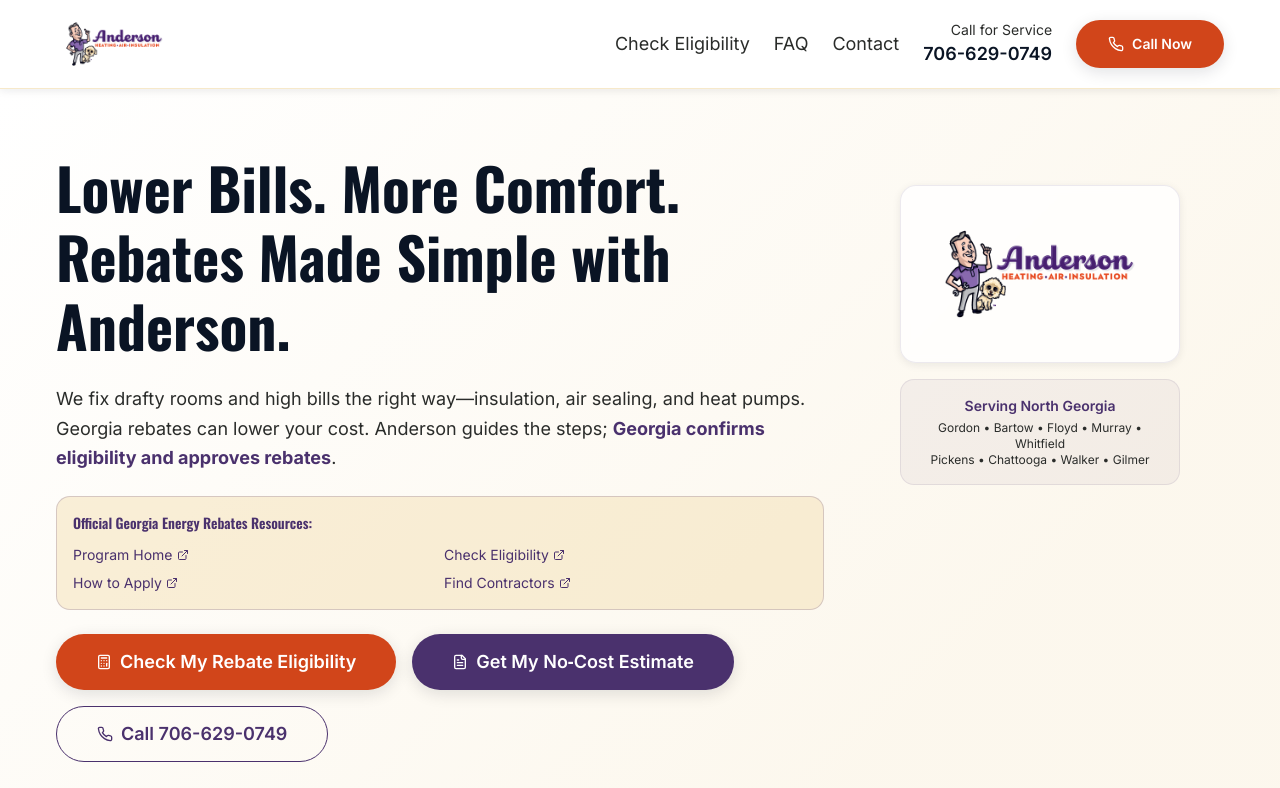
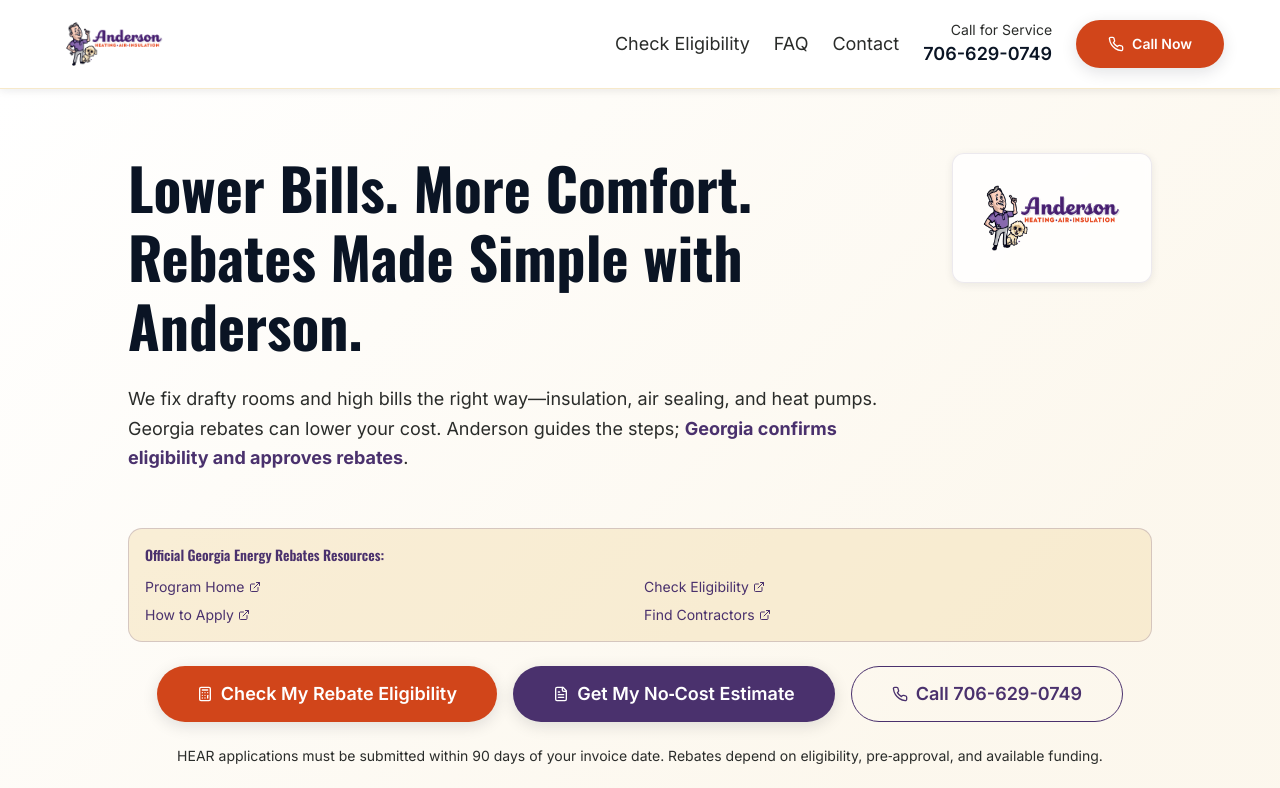
Before and after one commit to shylohchavez/rebate-savvy-anderson, a React (Vite) app: page / in a window 1280 px wide. Shown: the top 788 px of the page. Built offline with nearby package versions, Linux system fonts and the light colour scheme.

Commit message:
Refine hero section layout
Re-evaluate the hero section layout for a more fluid appearance, adjusting spacing and element arrangement.

```diff
--- a/src/components/HeroSection.tsx
+++ b/src/components/HeroSection.tsx
@@ -12,17 +12,36 @@ export const HeroSection = ({ onCheckEligibility, onGetEstimate }: HeroSectionPr
   return (
     <section className="py-section bg-gradient-hero relative">
       <div className="container max-w-content mx-auto px-4">
-        <div className="grid lg:grid-cols-3 gap-8 items-start">
-          {/* Content - Takes up 2/3 of the space */}
-          <div className="lg:col-span-2 text-center lg:text-left">
-            <h1 className="text-hero font-bold mb-6 text-foreground">
+        <div className="max-w-5xl mx-auto">
+          {/* Header with integrated logo */}
+          <div className="flex flex-col lg:flex-row lg:items-start lg:justify-between gap-8 mb-8">
+            <div className="flex-1">
+              <h1 className="text-hero font-bold mb-6 text-foreground text-center lg:text-left">
                 Lower Bills. More Comfort. Rebates Made Simple with Anderson.
               </h1>
-            <p className="text-body text-muted-foreground mb-6 leading-relaxed">
+              <p className="text-body text-muted-foreground mb-6 leading-relaxed text-center lg:text-left">
                 We fix drafty rooms and high bills the right way—insulation, air sealing, and heat pumps.
                 Georgia rebates can lower your cost. Anderson guides the steps; <strong className="text-primary">Georgia confirms
                 eligibility and approves rebates</strong>.
               </p>
+            </div>
+
+            {/* Logo positioned naturally in the header flow */}
+            <div className="flex-shrink-0 flex justify-center lg:justify-end">
+              <div className="bg-white/80 backdrop-blur-sm p-4 rounded-xl shadow-soft border border-primary/10 max-w-[200px]">
+                <img
+                  src="/lovable-uploads/c367d70b-f17b-40dd-8bc3-c5d78000a6f3.png"
+                  alt="Anderson Heating, Air & Insulation - The Paws-itive Choice"
+                  className="h-24 w-auto mx-auto"
+                  style={{ padding: '6px' }} /* Safe zone */
+                  onError={(e) => {
+                    console.log('Hero logo failed to load');
+                    e.currentTarget.style.display = 'none';
+                  }}
+                />
+              </div>
+            </div>
+          </div>
 
           {/* Official Georgia Program Links */}
           <div className="bg-accent/50 border border-primary/20 rounded-lg p-4 mb-6">
@@ -63,7 +82,8 @@ export const HeroSection = ({ onCheckEligibility, onGetEstimate }: HeroSectionPr
             </div>
           </div>
 
-            <div className="flex flex-wrap justify-center lg:justify-start gap-4 mb-6">
+          {/* CTA Buttons */}
+          <div className="flex flex-wrap justify-center gap-4 mb-6">
             <Button
               variant="anderson"
               size="xl"
@@ -95,40 +115,18 @@ export const HeroSection = ({ onCheckEligibility, onGetEstimate }: HeroSectionPr
             </Button>
           </div>
 
-            <p className="text-sm text-muted-foreground mb-6">
+          <p className="text-sm text-muted-foreground mb-6 text-center">
             HEAR applications must be submitted within 90 days of your invoice date.
             Rebates depend on eligibility, pre‑approval, and available funding.
           </p>
-          </div>
 
-          {/* Anderson Logo - Takes up 1/3 of the space */}
-          <div className="lg:col-span-1 flex justify-center lg:justify-center lg:items-start lg:pt-8">
-            <div className="relative max-w-[280px] w-full">
-              <div className="bg-white/80 backdrop-blur-sm p-6 rounded-2xl shadow-soft border border-primary/10">
-                <img
-                  src="/lovable-uploads/c367d70b-f17b-40dd-8bc3-c5d78000a6f3.png"
-                  alt="Anderson Heating, Air & Insulation - The Paws-itive Choice"
-                  className="h-32 w-auto mx-auto"
-                  style={{ padding: '8px' }} /* Safe zone */
-                  onError={(e) => {
-                    console.log('Hero logo failed to load');
-                    e.currentTarget.style.display = 'none';
-                  }}
-                />
-              </div>
-
-              {/* Additional contact info below logo */}
-              <div className="text-center mt-4 p-4 bg-primary/5 rounded-lg border border-primary/10">
+          {/* Service area info */}
+          <div className="text-center p-4 bg-primary/5 rounded-lg border border-primary/10">
             <div className="text-sm font-semibold text-primary mb-1">
-                  Serving North Georgia
+              Serving North Georgia Counties
             </div>
             <div className="text-xs text-muted-foreground">
-                  Gordon • Bartow • Floyd • Murray • Whitfield
-                </div>
-                <div className="text-xs text-muted-foreground">
-                  Pickens • Chattooga • Walker • Gilmer
-                </div>
-              </div>
+              Gordon • Bartow • Floyd • Murray • Whitfield • Pickens • Chattooga • Walker • Gilmer
             </div>
           </div>
         </div>
```
Lines whose indentation alone changed are shown as unchanged.
